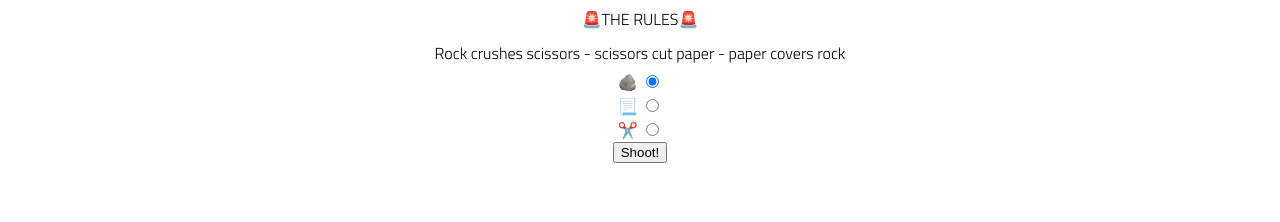
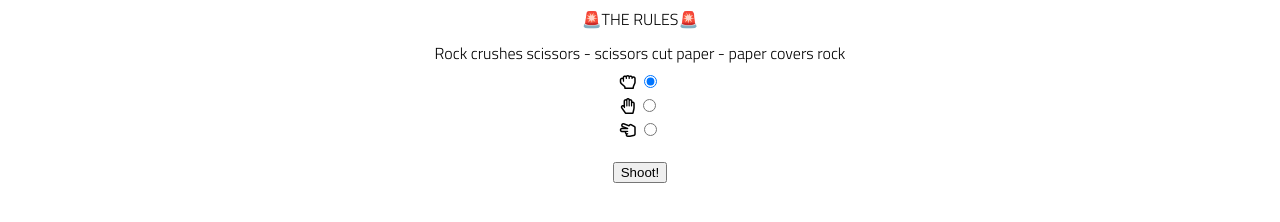
Before and after one commit to kylemayer/f1-lab03-rps, a plain HTML site: page index.html in a window 1280 px wide. Shown: the part 200-422 px from the top of the page. Drawn offline with Linux system fonts and the light colour scheme.

Commit message:
done! needs input styling

```diff
--- a/app.js
+++ b/app.js
@@ -27,10 +27,10 @@ button.addEventListener('click', () => {
   const userGuess = selectedRadio.value;
 
   const winner = didUserWin(userGuess, compSelect);
-  if (winner === 1){
+  if (winner === 'userWin'){
     wins++;
     results.textContent = 'your guess won!';
-  } else if (winner === 0){
+  } else if (winner === 'userTie'){
     ties++;
     results.textContent = 'your guess tied';
   } else {
--- a/index.html
+++ b/index.html
@@ -6,6 +6,7 @@
     <meta name="viewport" content="width=device-width, initial-scale=1.0">
     <meta http-equiv="X-UA-Compatible" content="ie=edge">
     <link href="https://fonts.googleapis.com/css2?family=Titillium+Web:wght@300&display=swap" rel="stylesheet">
+    <link rel="stylesheet" href="https://pro.fontawesome.com/releases/v5.10.0/css/all.css" integrity="sha384-AYmEC3Yw5cVb3ZcuHtOA93w35dYTsvhLPVnYs9eStHfGJvOvKxVfELGroGkvsg+p" crossorigin="anonymous"/>
     <link rel="stylesheet" href="./styles/reset.css">
     <link rel="stylesheet" href="./styles/style.css">
     <link rel="stylesheet" href="./styles/home.css">
@@ -26,20 +27,20 @@
 <hr>
             <p>🚨THE RULES🚨</p>
             <p>Rock crushes scissors - scissors cut paper - paper covers rock</p>
-            <label>
-                🪨
-                <input type="radio" name="rps" value="rock" class="selection" checked></input>
+            <label class="selection">
+                <i class="far fa-hand-rock"></i>
+                <input type="radio" name="rps" value="rock" checked/>
             </label>
-            <label>
-                📃
-                <input type="radio" name="rps" value="paper" class="selection"/>
+            <label class="selection">
+                <i class="far fa-hand-paper"></i>
+                <input type="radio" name="rps" value="paper"/>
             </label>
-            <label>
-                ✂️
-                <input type="radio" name="rps" value="scissors" class="selection"/>
+            <label class="selection">
+                <i class="far fa-hand-scissors"></i>
+                <input type="radio" name="rps" value="scissors"/>
             </label>
 
-            <input type="button" value="Shoot!" id="shoot-button"/>
+            <button value="Shoot!" id="shoot-button">Shoot!</button>
             <div id="current-result"></div>
             <div id="wins-tot"></div>
             <div id="losses-tot"></div>
--- a/styles/style.css
+++ b/styles/style.css
@@ -122,6 +122,10 @@ img {
     height: 100px;
 }
 
-.selection {
-    display:  ;
+input {
+    display: ;
 }
+
+input:checked + label {
+    border: solid 1px black;
+}
```
